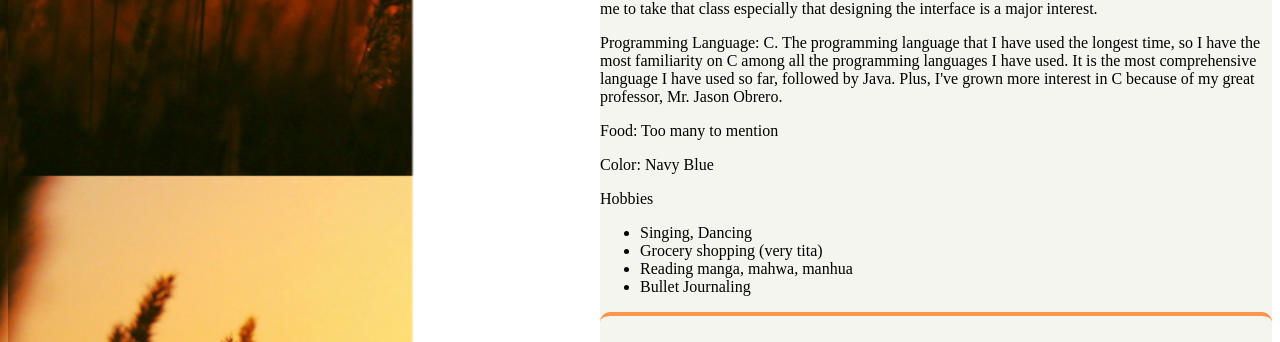
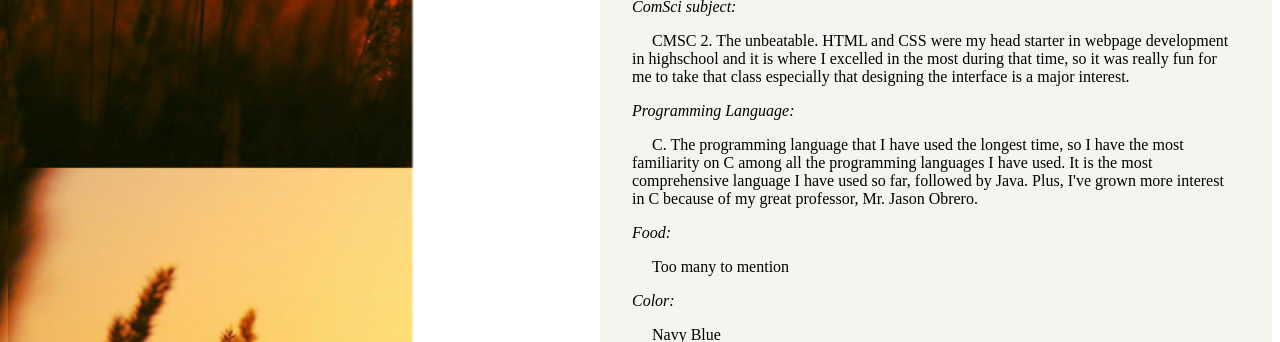
Before and after one commit to jcemojica/jcemojica.github.io, a plain HTML site: page profile.html in a window 1280 px wide. Shown: the part 656-998 px from the top of the page. Drawn offline with Linux system fonts and the light colour scheme.

Commit message:
Update profile.html

```diff
--- a/profile.html
+++ b/profile.html
@@ -98,6 +98,11 @@
 				border-radius: 1em;
 			}
 
+			.feed .exer1{
+				padding-left: 2em;
+				padding-right: 2em;
+			}
+
 			.feed .subtitle {
 				margin-left: 1em;
 				margin-bottom: 0em;
@@ -113,8 +118,12 @@
 				font-family: New Century Schoolbook, Arial;
 			}
 
-			.feed .basic span, .feed .subtitle {
+			.feed .basic span, .feed .heading{
 				font-weight: bold;
+			}
+
+			.feed .fave {
+				font-style: italic;
 			}
 
 			.feed .social p {
@@ -149,7 +158,7 @@
 		<div class = "sidebar">
 			<img id ="crown" src="crown2.png">
 			<br> <p>&nbsp;&nbsp;&nbsp;&nbsp;&nbsp;&nbsp;&nbsp;&nbsp;&nbsp;&nbsp;&nbsp;&nbsp;&nbsp;&nbsp;&nbsp;&nbsp;&nbsp;&nbsp;&nbsp;&nbsp;&nbsp;&nbsp;&nbsp;&nbsp;&nbsp;&nbsp;&nbsp;&nbsp;
-			<a href="../html/index.html"> <img id= "icon" src="icon.png" title="Jyra Mojica"> </a> </p>
+			<a href="index.html"> <img id= "icon" src="icon.png" title="Jyra Mojica"> </a> </p>
 			<br>
 			<ul>
 				<li> <a href = "profile.html">ABOUT ME</a> </li>
@@ -167,7 +176,7 @@
 			<p> &nbsp;&nbsp;&nbsp;&nbsp;&nbsp;&nbsp;&nbsp;&nbsp;&nbsp;&nbsp;&nbsp;&nbsp;&nbsp;&nbsp; <img id = "pic1" src = "pic.jpg"> <img id ="pic2" src="pic2.jpg"> <img id = "pic3" src="pic3.jpg">	</p>
 			<br>
 			-->
-			<p></p>
+			<br/>
 			<p class = "subtitle"> BASIC INFORMATION </p>
 			<hr>
 			<div class = "basic">
@@ -178,22 +187,24 @@
 				<p> <span> School: </span> University of the Philippines Los Ba&ntilde;os </p>
 				<p> <span> Course: </span> BS Computer Science </p>
 			</div>
-			<br>
+			<br/>
 
 			<p class = "subtitle"> CMSC 100 EXER 01 </p>
 			<hr>
-			<div class ="">
+			<div class ="exer1">
 				<p class = "heading"> About me </p>
 				<p> 3rd year BS Computer Science student. Certainly not the best, not the brightest, not the most talented, but is capable. </p>
 				<p class = "heading"> The Real Reason for Taking ComSci </p>
 				<p> Failing to get into UP Diliman with a Psychology degree, I decided to take my second choice course instead. I really didn't expect that I will take an entirely different career path. </p>
 				<p class = "heading"> Favorites </p>
-				<p> ComSci subject: CMSC 2. The unbeatable. HTML and CSS were my head starter in webpage development in highschool and it is where
-					I excelled in the most during that time, so it was really fun for me to take that class especially that designing the interface
-					is a major interest. </p>
-				<p> Programming Language: C. The programming language that I have used the longest time, so I have the most familiarity on C among all the programming languages I have used. It is the most comprehensive language I have used so far, followed by Java. Plus, I've grown more interest in C because of my great professor, Mr. Jason Obrero. </p>
-				<p> Food: Too many to mention </p>
-				<p> Color: Navy Blue</p>
+				<p class = "fave"> ComSci subject: </p>
+				<p> &nbsp;&nbsp;&nbsp;&nbsp;&nbsp;CMSC 2. The unbeatable. HTML and CSS were my head starter in webpage development in highschool and it is where I excelled in the most during that time, so it was really fun for me to take that class especially that designing the interface is a major interest. </p>
+				<p class = "fave"> Programming Language: </p>
+				<p> &nbsp;&nbsp;&nbsp;&nbsp;&nbsp;C. The programming language that I have used the longest time, so I have the most familiarity on C among all the programming languages I have used. It is the most comprehensive language I have used so far, followed by Java. Plus, I've grown more interest in C because of my great professor, Mr. Jason Obrero. </p>
+				<p class = "fave"> Food: </p>
+				<p> &nbsp;&nbsp;&nbsp;&nbsp;&nbsp;Too many to mention </p>
+				<p class = "fave"> Color: </p>
+				<p> &nbsp;&nbsp;&nbsp;&nbsp;&nbsp;Navy Blue</p>
 				<p class = "heading"> Hobbies </p>
 					<ul>
 						<li> Singing, Dancing </li>
@@ -202,7 +213,7 @@
 						<li> Bullet Journaling </li>
 					</ul>
 			</div>
-
+			<br/>
 			<hr>
 			<div class = "social">
 				<p>
```
